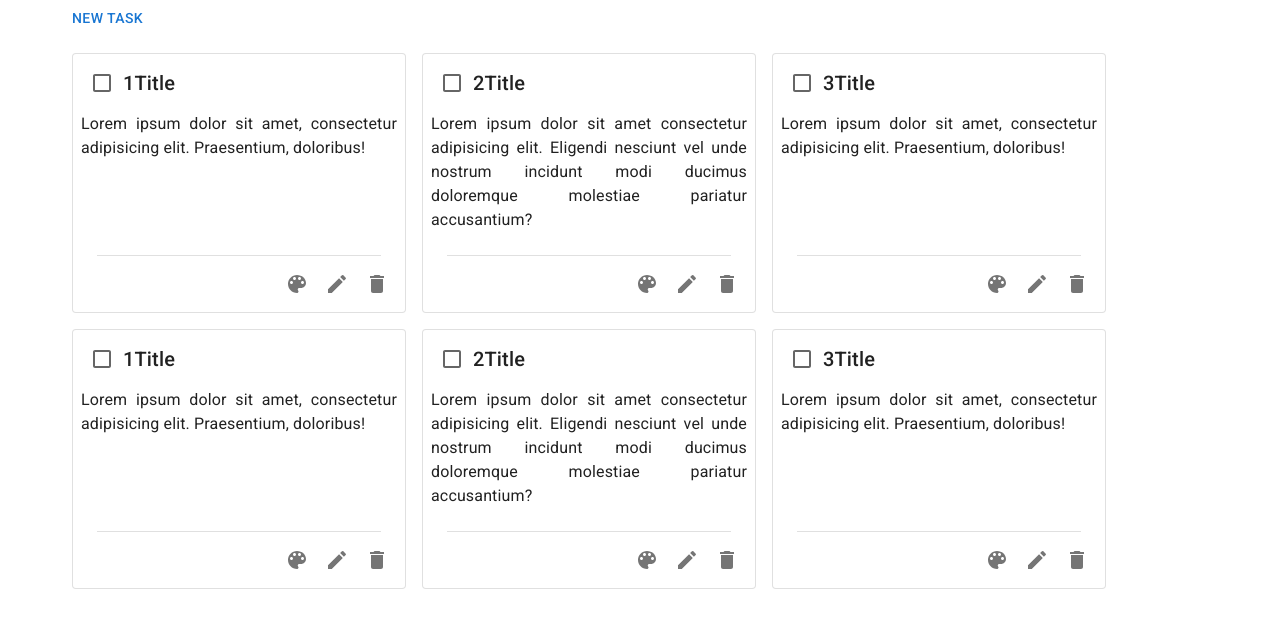
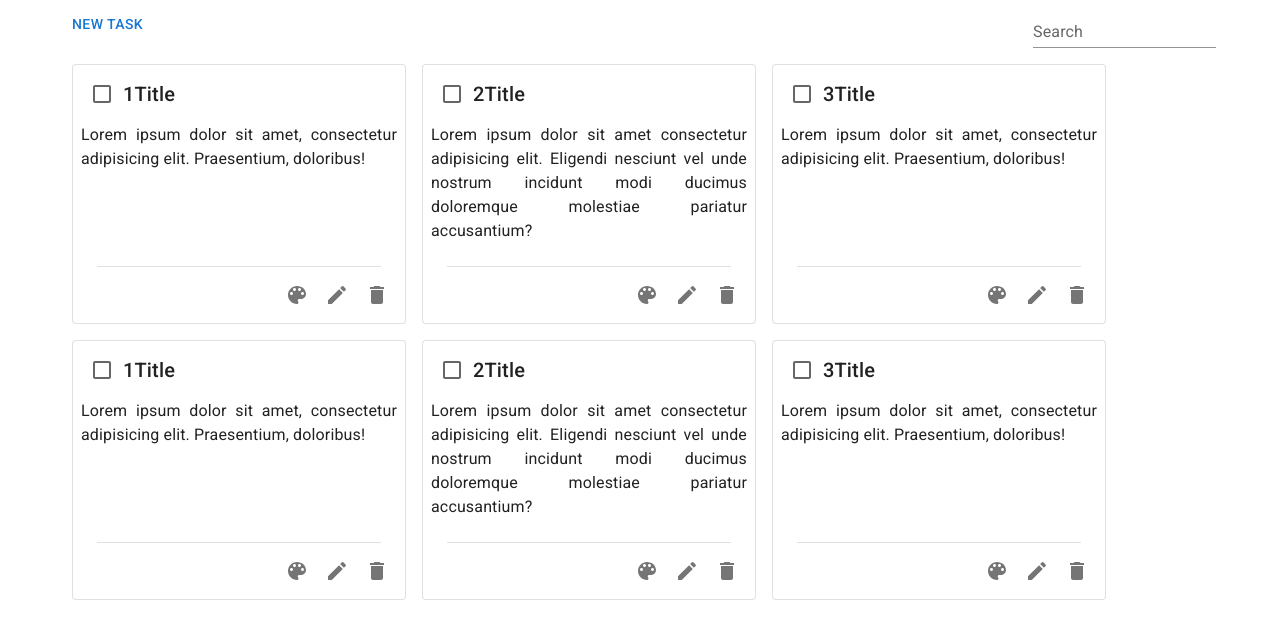
Before and after one commit to idanylomelnyk/taskify, a React (Vite) app: page / in a window 1280 px wide. Shown: the top 638 px of the page. Built offline with nearby package versions, Linux system fonts and the light colour scheme.

Commit message:
Add task filter by search query

```diff
--- a/src/components/App/App.jsx
+++ b/src/components/App/App.jsx
@@ -1,7 +1,8 @@
 import { useState } from "react";
+import { Container, CssBaseline, Stack } from "@mui/material";
 import TaskList from "../TaskList/TaskList";
-import { Container, CssBaseline } from "@mui/material";
 import AddForm from "../AddForm/AddForm";
+import SearchForm from "../SearchForm/SearchForm";
 
 export default function App() {
   const [tasks, setTasks] = useState([
@@ -48,13 +49,27 @@ export default function App() {
       complete: false,
     },
   ]);
+  const [query, setQuery] = useState("");
+
+  const filteredTasks = () => {
+    if (!query) return tasks;
+
+    return tasks.filter(
+      (task) =>
+        task.description.toLowerCase().includes(query.toLowerCase()) ||
+        task.title.toLowerCase().includes(query.toLowerCase())
+    );
+  };
 
   return (
-    <Container>
-      <CssBaseline>
-        <AddForm setTasks={setTasks} />
-        <TaskList tasks={tasks} setTasks={setTasks} />
-      </CssBaseline>
-    </Container>
+    <CssBaseline>
+      <Container>
+        <Stack direction='row' sx={{ justifyContent: "space-between" }}>
+          <AddForm setTasks={setTasks} />
+          <SearchForm query={query} setQuery={setQuery} />
+        </Stack>
+        <TaskList tasks={filteredTasks()} setTasks={setTasks} />
+      </Container>
+    </CssBaseline>
   );
 }
--- /dev/null
+++ b/src/components/SearchForm/SearchForm.jsx
@@ -0,0 +1,16 @@
+import { TextField } from "@mui/material";
+
+export default function SearchForm({ query, setQuery }) {
+  const handleSearch = (e) => setQuery(e.target.value.trim());
+
+  return (
+    <>
+      <TextField
+        variant='standard'
+        label='Search'
+        value={query}
+        onChange={handleSearch}
+      ></TextField>
+    </>
+  );
+}
```
